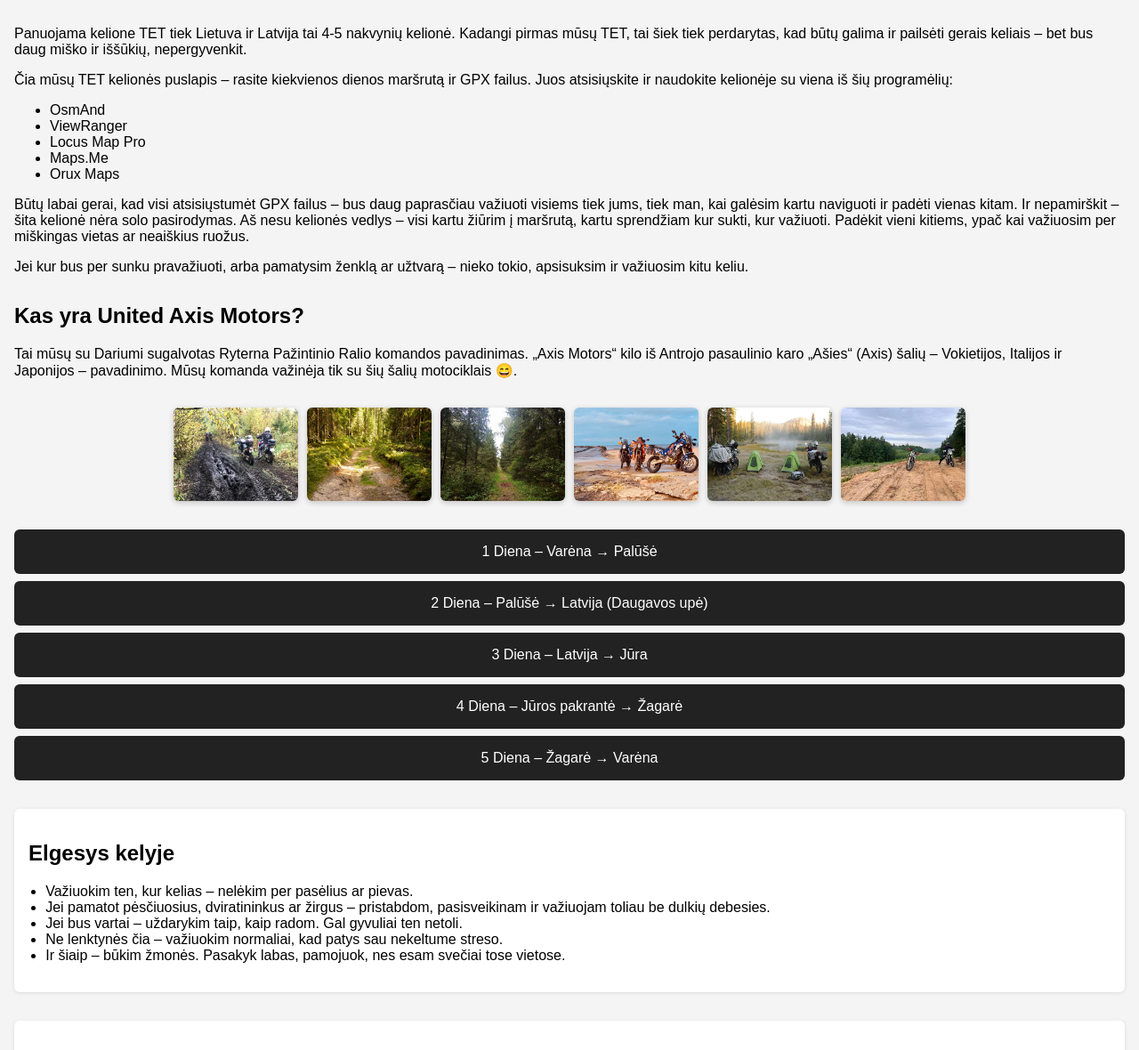
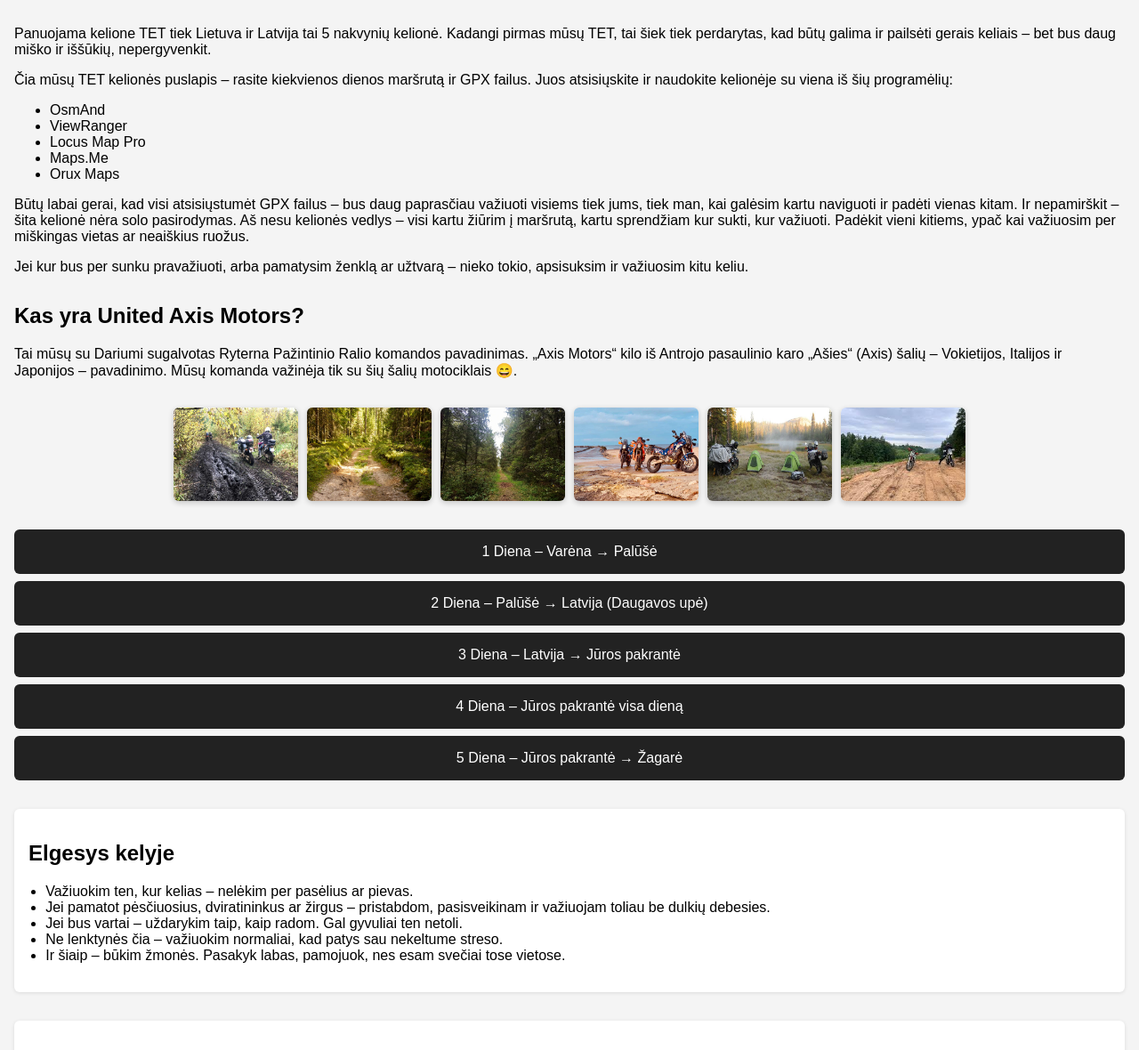
Before and after one commit to ZymantasBen/tetkelias, a plain HTML site: page index.html in a window 1280 px wide. Shown: the part 99-1279 px from the top of the page at 89% size. Drawn offline with Linux system fonts and the light colour scheme.

Commit message:
Update index.html

```diff
--- a/index.html
+++ b/index.html
@@ -69,7 +69,7 @@
 </header>
 
 <section>
-    <p>Panuojama kelione TET tiek Lietuva ir Latvija tai 4-5 nakvynių kelionė. Kadangi pirmas mūsų TET, tai šiek tiek perdarytas, kad būtų galima ir pailsėti gerais keliais – bet bus daug miško ir iššūkių, nepergyvenkit.</p>
+    <p>Panuojama kelione TET tiek Lietuva ir Latvija tai 5 nakvynių kelionė. Kadangi pirmas mūsų TET, tai šiek tiek perdarytas, kad būtų galima ir pailsėti gerais keliais – bet bus daug miško ir iššūkių, nepergyvenkit.</p>
     <p>Čia mūsų TET kelionės puslapis – rasite kiekvienos dienos maršrutą ir GPX failus. Juos atsisiųskite ir naudokite kelionėje su viena iš šių programėlių:</p>
     <ul>
         <li>OsmAnd</li>
@@ -99,9 +99,9 @@
 <section class="day-links">
     <a href="day1.html">1 Diena – Varėna → Palūšė</a>
     <a href="day2.html">2 Diena – Palūšė → Latvija (Daugavos upė)</a>
-    <a href="day3.html">3 Diena – Latvija → Jūra</a>
-    <a href="day4.html">4 Diena – Jūros pakrantė → Žagarė</a>
-    <a href="day5.html">5 Diena – Žagarė → Varėna</a>
+    <a href="day3.html">3 Diena – Latvija → Jūros pakrantė</a>
+    <a href="day4.html">4 Diena – Jūros pakrantė visa dieną</a>
+    <a href="day5.html">5 Diena – Jūros pakrantė → Žagarė </a>
 </section>
 
 <div class="conduct">
```
